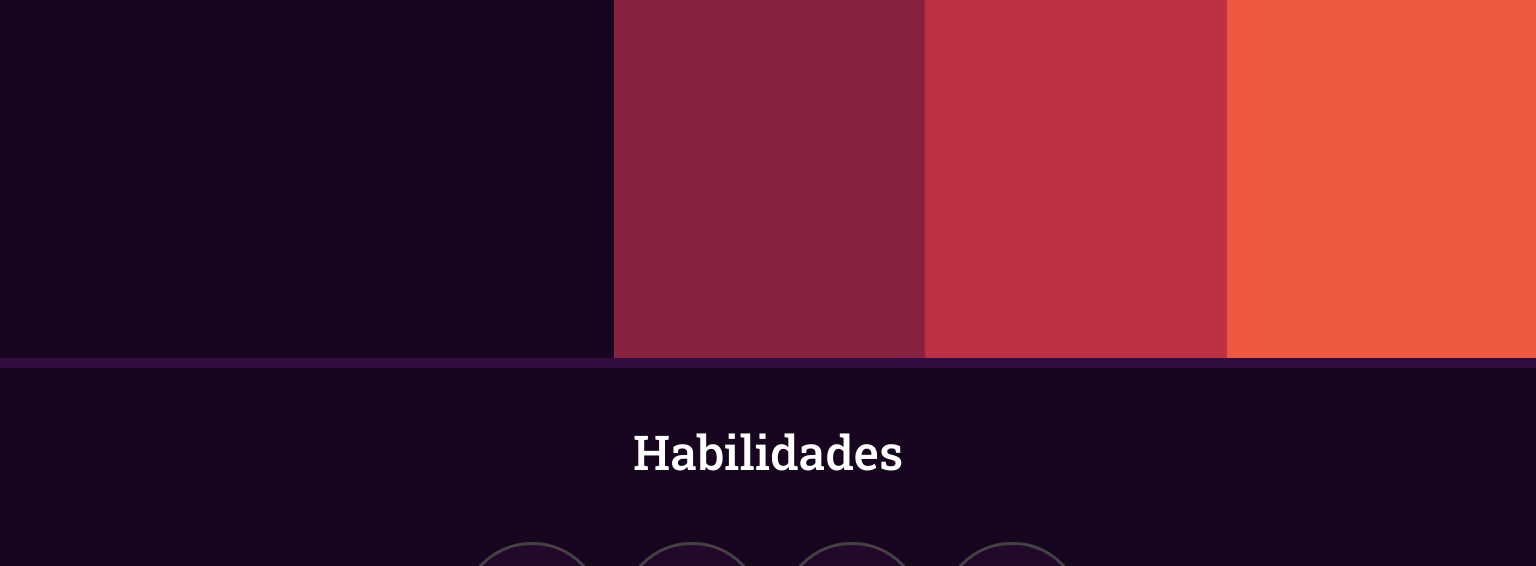
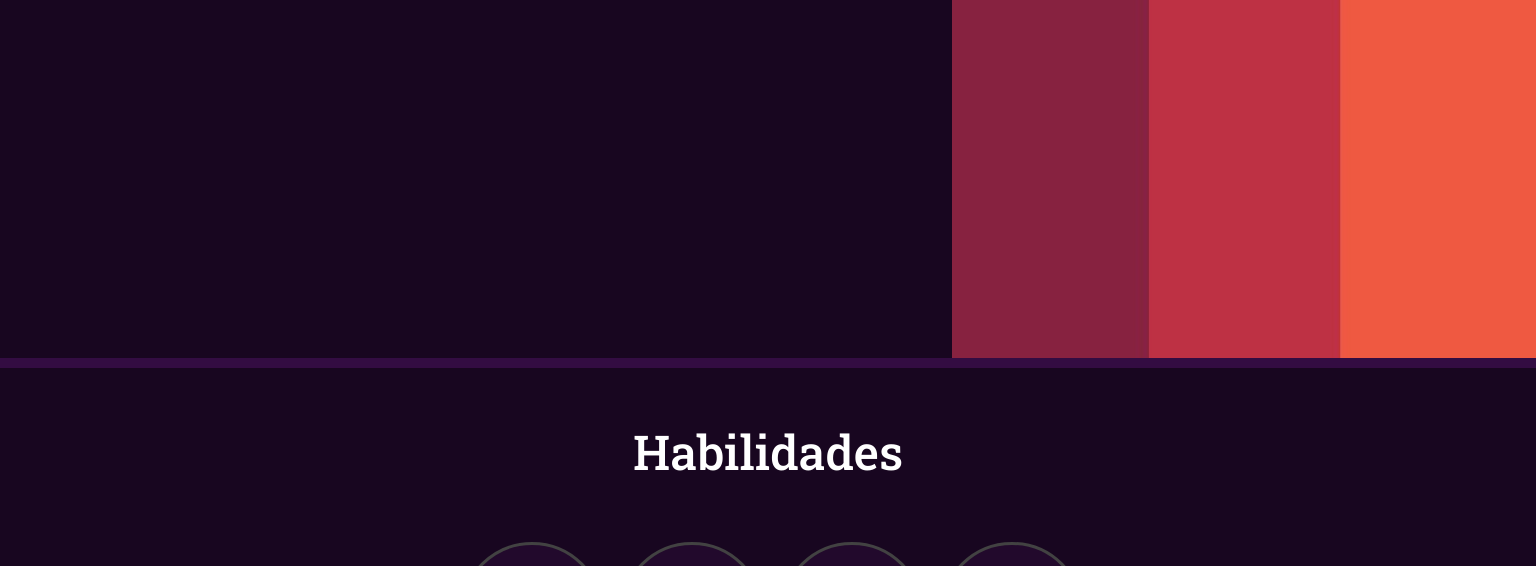
Before and after one commit to ViniFerreira07/portifolio, a plain HTML site: page index.html in a window 1536 px wide. Shown: the part 481-1047 px from the top of the page. Drawn offline with nearby package versions, Linux system fonts and the light colour scheme.

Commit message:
Update style.css

```diff
--- a/style.css
+++ b/style.css
@@ -233,12 +233,6 @@ footer {
     width: 125%;
 }
 
-@media(min-width: 1400px) {
-    .img-capa {
-        width: 60%;
-    }
-}
-
 @media(min-width: 768px) and (max-width: 1300px) {
     .img-capa {
         width: 48%;
```
